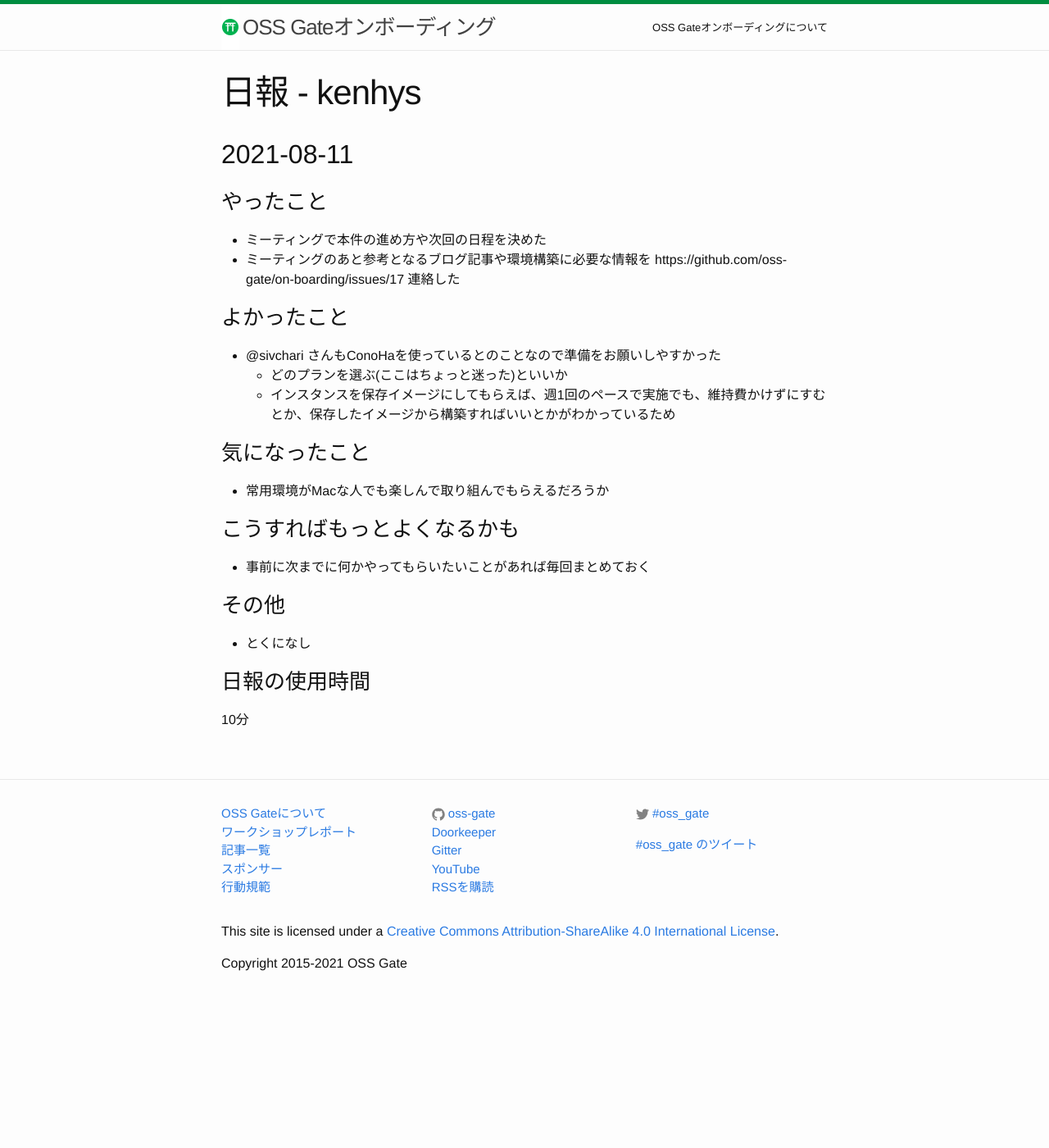
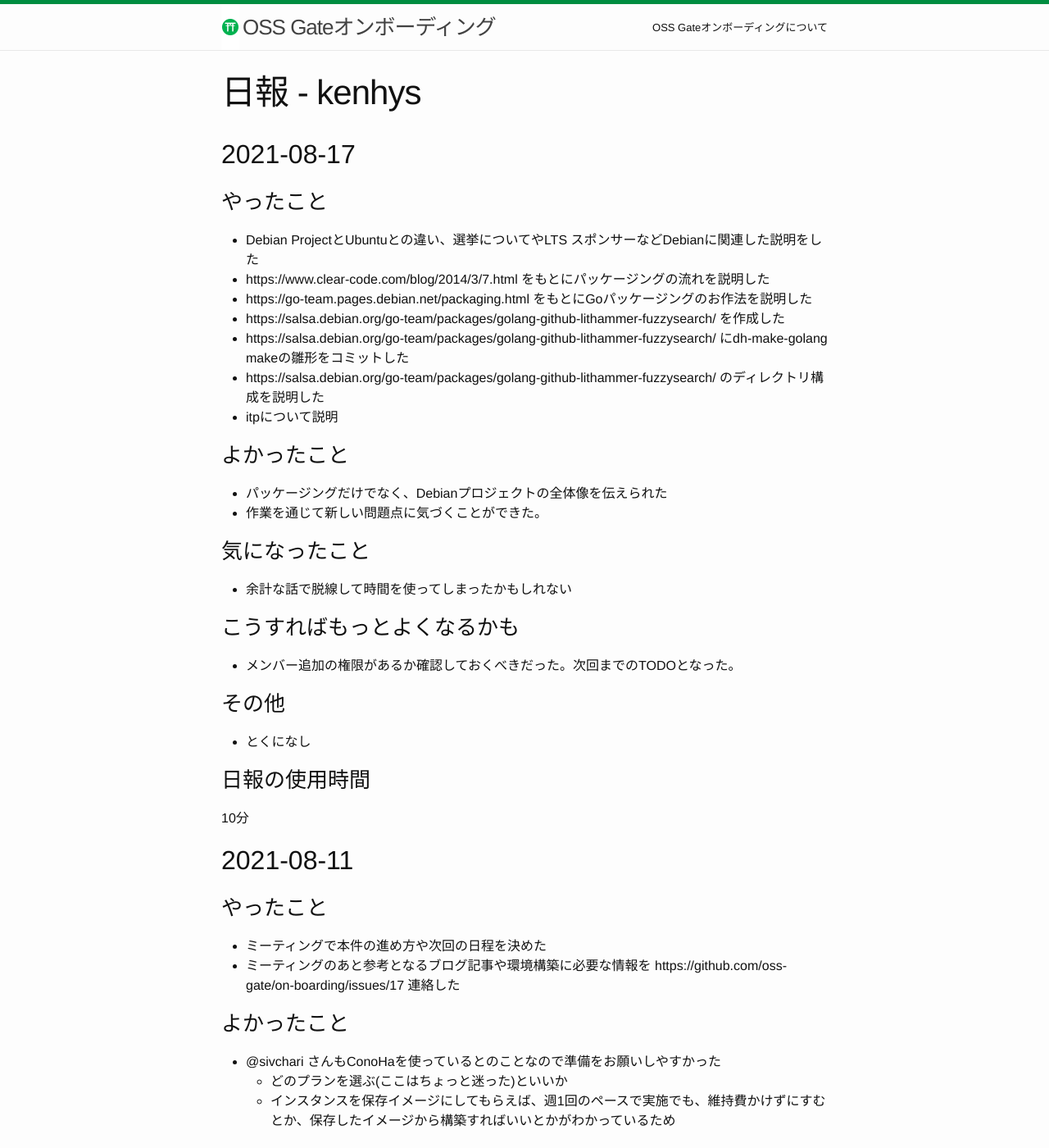
Before and after one commit to oss-gate/on-boarding, a Jekyll site: the page built from proposals/2021-08/kenhys-maintain-debian-packages/daily-report-kenhys.md, in a window 1280 px wide and 1400 px high. Shown: the whole window at 82% size. Built offline with Jekyll 4.4.1, drawn with Linux system fonts in a browser that asks for light colours; Markdown is read by kramdown in place of the engine named in the settings; comment, search, counter and statistics services are not loaded.

Commit message:
2021-08: add 8/17 activity

```diff
--- a/proposals/2021-08/kenhys-maintain-debian-packages/daily-report-kenhys.md
+++ b/proposals/2021-08/kenhys-maintain-debian-packages/daily-report-kenhys.md
@@ -6,6 +6,39 @@ title: 日報 - kenhys
 <!-- ↑の${ID}は自分のGitHubのIDに置き換える。例：日報 - kenhys -->
 
 <!-- 新しい日付を上に書く。つまり、追記するときは上に追記する。 -->
+
+## 2021-08-17
+
+### やったこと
+
+  * Debian ProjectとUbuntuとの違い、選挙についてやLTS スポンサーなどDebianに関連した説明をした
+  * https://www.clear-code.com/blog/2014/3/7.html をもとにパッケージングの流れを説明した
+  * https://go-team.pages.debian.net/packaging.html をもとにGoパッケージングのお作法を説明した
+  * https://salsa.debian.org/go-team/packages/golang-github-lithammer-fuzzysearch/ を作成した
+  * https://salsa.debian.org/go-team/packages/golang-github-lithammer-fuzzysearch/ にdh-make-golang makeの雛形をコミットした
+  * https://salsa.debian.org/go-team/packages/golang-github-lithammer-fuzzysearch/ のディレクトリ構成を説明した
+  * itpについて説明
+
+### よかったこと
+
+  * パッケージングだけでなく、Debianプロジェクトの全体像を伝えられた
+  * 作業を通じて新しい問題点に気づくことができた。
+
+### 気になったこと
+
+  * 余計な話で脱線して時間を使ってしまったかもしれない
+
+### こうすればもっとよくなるかも
+
+  * メンバー追加の権限があるか確認しておくべきだった。次回までのTODOとなった。
+
+### その他
+
+  * とくになし
+
+### 日報の使用時間
+
+10分
 
 ## 2021-08-11
 
```
